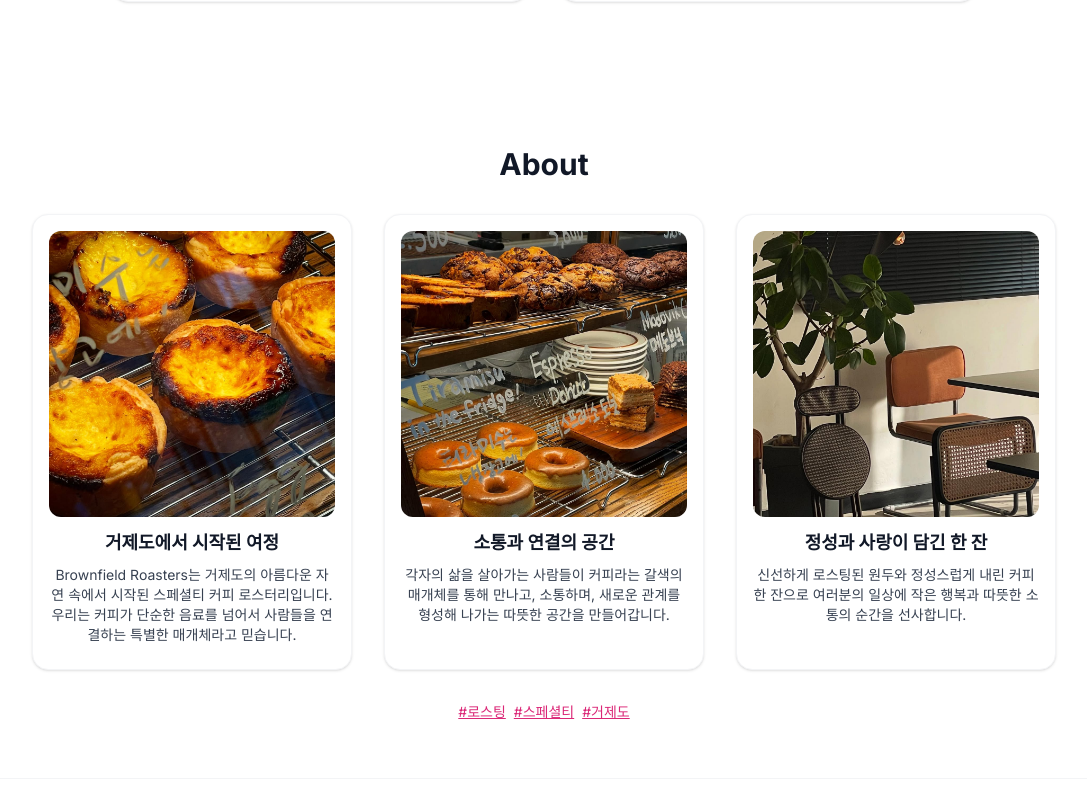
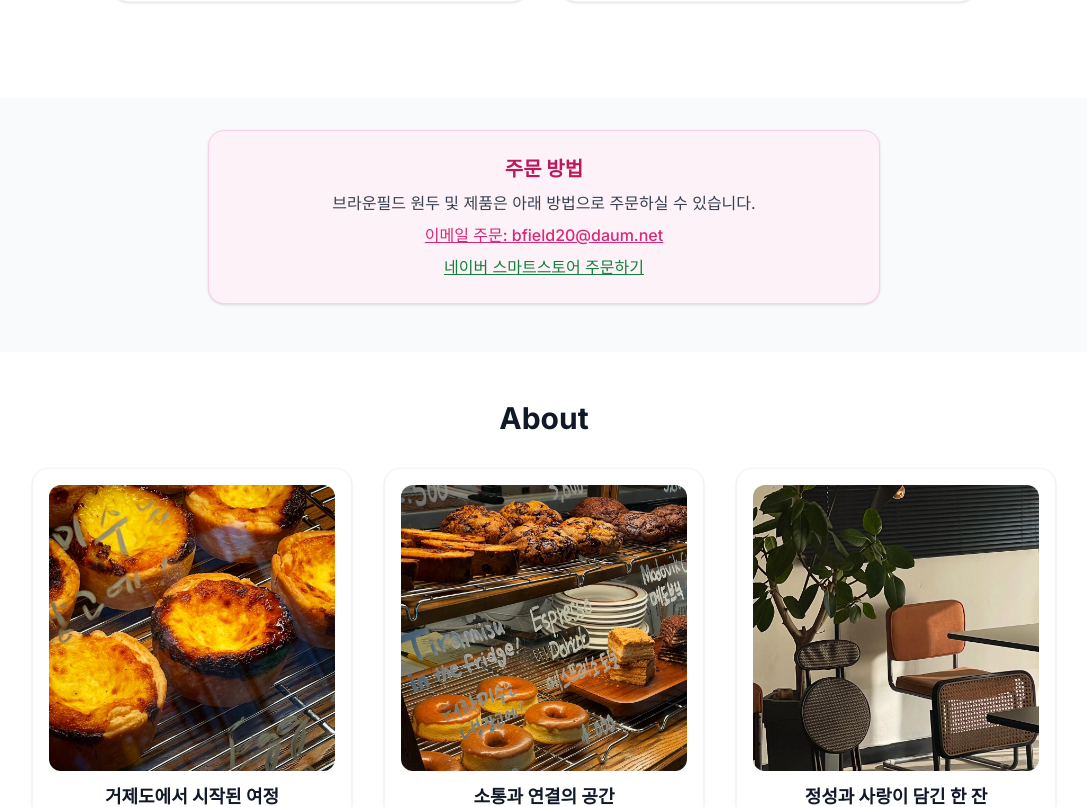
Before and after one commit to jinwooleegit/brownfield, a React (Create React App) app: page /square in a window 1280 px wide. Shown: the part 2740-3547 px from the top of the page, without its empty margins (96-1183 px from the left). Built offline with nearby package versions, Linux system fonts and the light colour scheme.

Commit message:
B안 강점 섹션 주문방법 추가, 갤러리 제거 및 인스타그램 링크 하단 강조

```diff
--- a/src/AppSquare.js
+++ b/src/AppSquare.js
@@ -189,6 +189,32 @@ const InstaContact = () => (
   </section>
 );
 
+// --- StrengthsSquare with order instructions ---
+const StrengthsSquareWithOrder = () => (
+  <>
+    <StrengthsSquare />
+    <div className="max-w-2xl mx-auto mt-8 mb-12 bg-pink-50 border border-pink-200 rounded-2xl p-6 text-center shadow">
+      <h3 className="text-xl font-bold text-pink-700 mb-2">주문 방법</h3>
+      <p className="text-gray-700 mb-2">브라운필드 원두 및 제품은 아래 방법으로 주문하실 수 있습니다.</p>
+      <div className="flex flex-col gap-2 items-center">
+        <a href="mailto:bfield20@daum.net" className="text-pink-600 hover:text-pink-800 underline text-base font-medium">이메일 주문: bfield20@daum.net</a>
+        <a href="https://smartstore.naver.com/brownfield" target="_blank" rel="noopener noreferrer" className="text-green-700 hover:text-green-900 underline text-base font-medium">네이버 스마트스토어 주문하기</a>
+      </div>
+    </div>
+  </>
+);
+
+// --- Instagram Link at the Bottom ---
+const InstaInstagramLink = () => (
+  <div className="w-full flex justify-center py-16 bg-gradient-to-r from-pink-100 via-white to-pink-100 border-t border-pink-200">
+    <a href="https://www.instagram.com/brownfield_roasters/" target="_blank" rel="noopener noreferrer" className="flex flex-col items-center gap-2">
+      <span className="text-2xl font-bold text-pink-700">인스타그램(@brownfield_roasters)</span>
+      <span className="text-lg text-gray-700">에서 더 많은 사진 보기</span>
+      <svg className="w-10 h-10 text-pink-500" fill="currentColor" viewBox="0 0 24 24"><path d="M7.75 2A5.75 5.75 0 002 7.75v8.5A5.75 5.75 0 007.75 22h8.5A5.75 5.75 0 0022 16.25v-8.5A5.75 5.75 0 0016.25 2h-8.5zm0 1.5h8.5A4.25 4.25 0 0120.5 7.75v8.5a4.25 4.25 0 01-4.25 4.25h-8.5A4.25 4.25 0 013.5 16.25v-8.5A4.25 4.25 0 017.75 3.5zm8.25 2.25a1 1 0 100 2 1 1 0 000-2zM12 7a5 5 0 100 10 5 5 0 000-10zm0 1.5a3.5 3.5 0 110 7 3.5 3.5 0 010-7z"/></svg>
+    </a>
+  </div>
+);
+
 const InstaFooter = () => (
   <footer className="py-8 bg-white border-t border-gray-100 text-center text-gray-400 text-sm">
     &copy; {new Date().getFullYear()} brownfield_roasters. All rights reserved.
@@ -199,12 +225,12 @@ function AppSquare() {
   return (
     <div className="App bg-gray-50 min-h-screen">
       <Hero />
-      <StrengthsSquare />
+      <StrengthsSquareWithOrder />
       <InstaAbout />
       <InstaMenu />
       <InstaProducts />
-      <InstaGallery />
       <InstaContact />
+      <InstaInstagramLink />
       <InstaFooter />
     </div>
   );
```
